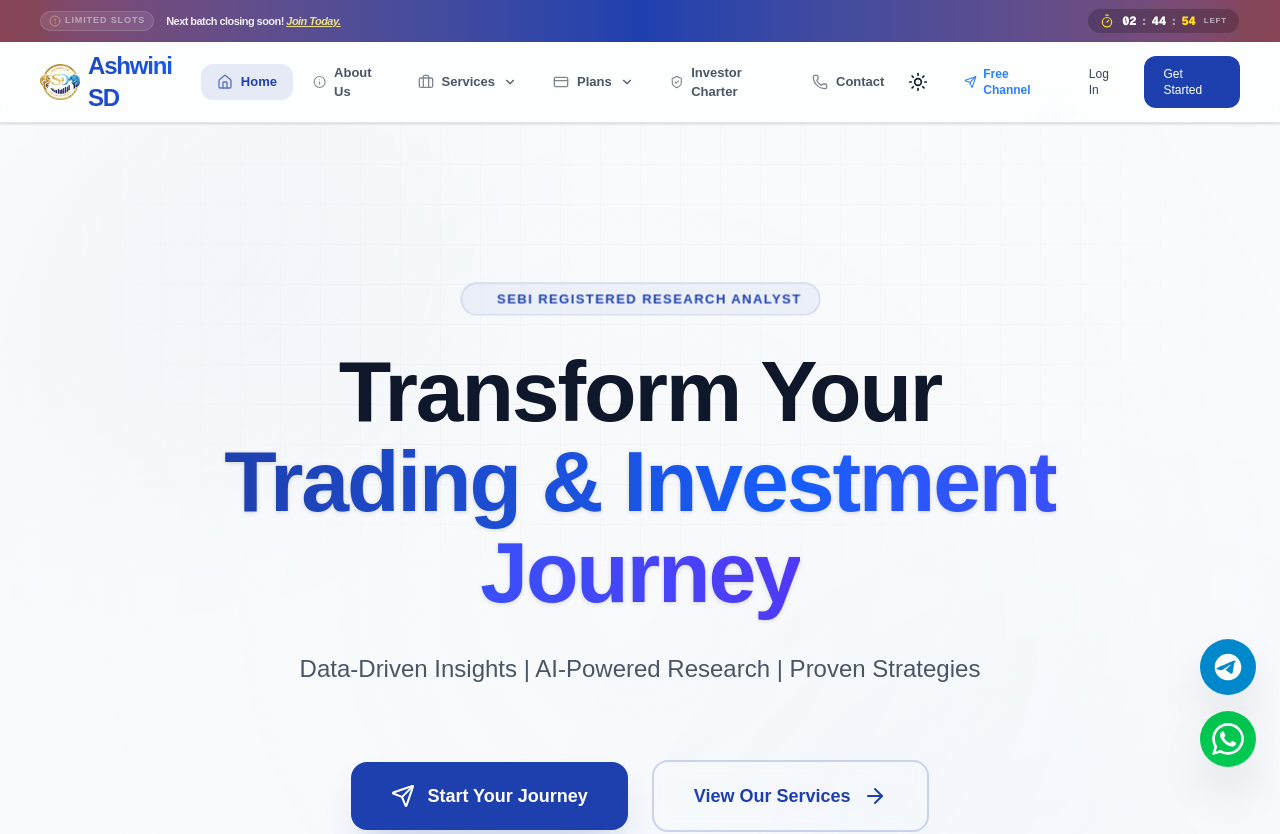
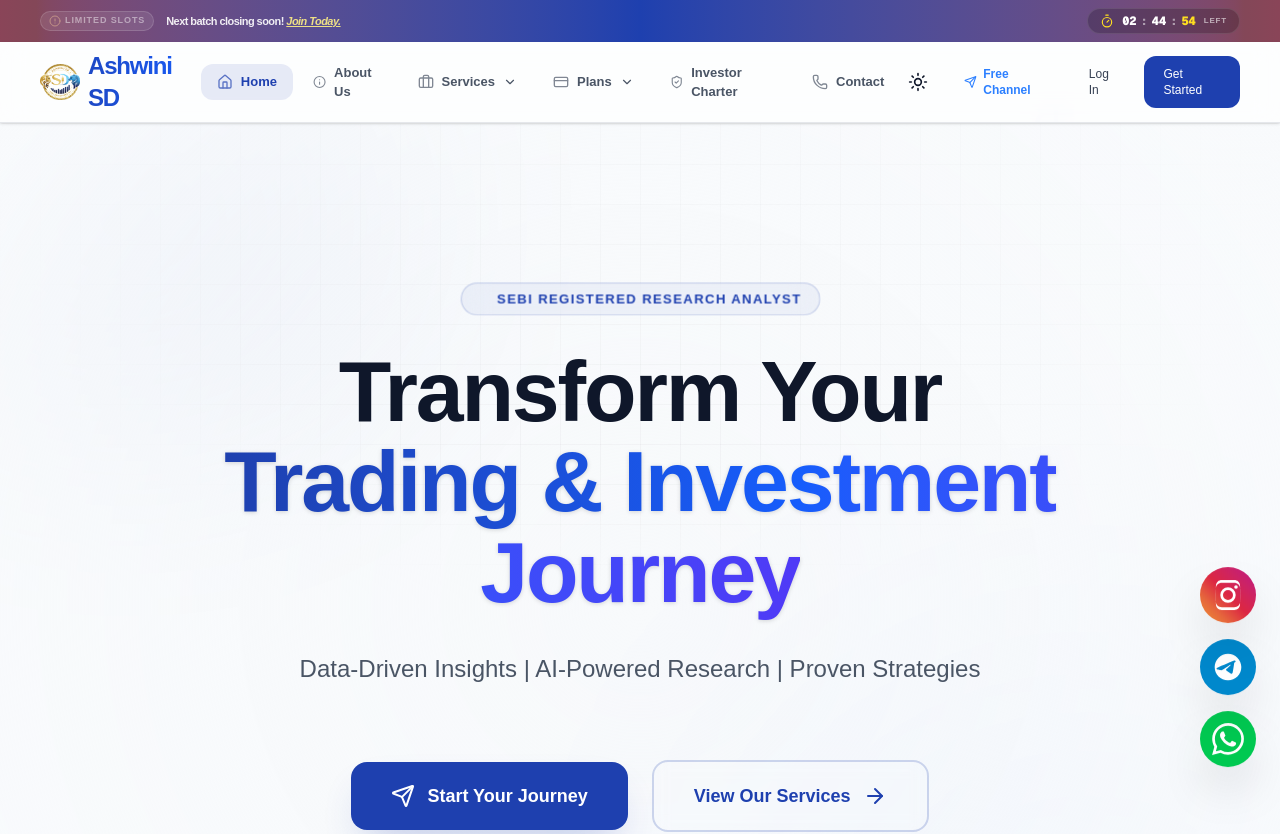
Before and after one commit to Donniedarko45/project-consult-1, a Next.js app in the folder frontend/: page / in a window 1280 px wide. Shown: the top 834 px of the page. Built offline with nearby package versions, Linux system fonts and the light colour scheme.

Commit message:
error fix

```diff
--- a/frontend/src/app/layout.tsx
+++ b/frontend/src/app/layout.tsx
@@ -5,6 +5,7 @@ import { ThemeProvider } from "@/components/ui/theme-provider";
 import { Navbar } from "@/components/layout/navbar";
 import { WhatsAppButton } from "@/components/ui/whatsapp-button";
 import { TelegramButton } from "@/components/ui/telegram-button";
+import { InstagramButton } from "@/components/ui/instagram-button";
 import { AuthProvider } from "@/contexts/auth-context";
 
 const geistSans = Geist({
@@ -44,6 +45,7 @@ export default function RootLayout({
             {children}
             <WhatsAppButton />
             <TelegramButton />
+            <InstagramButton />
           </AuthProvider>
         </ThemeProvider>
       </body>
--- /dev/null
+++ b/frontend/src/components/ui/instagram-button.tsx
@@ -0,0 +1,26 @@
+"use client";
+
+import Link from "next/link";
+
+export function InstagramButton() {
+  return (
+    <Link
+      href="https://www.instagram.com/ashwinisd_researchanalyst?igsh=NjJhNTUyMHpxYjF0"
+      target="_blank"
+      rel="noopener noreferrer"
+      className="fixed bottom-[10.5rem] right-6 z-50 flex items-center justify-center w-14 h-14 text-white rounded-full shadow-2xl transition-transform hover:scale-110 animate-bounce-slow bg-[linear-gradient(45deg,#f09433_0%,#e6683c_25%,#dc2743_50%,#cc2366_75%,#bc1888_100%)]"
+      aria-label="Follow us on Instagram"
+      suppressHydrationWarning
+    >
+      <svg
+        viewBox="0 0 24 24"
+        width="30"
+        height="30"
+        fill="currentColor"
+        className="fill-current"
+      >
+        <path d="M12 2.163c3.204 0 3.584.012 4.85.07 1.366.062 2.633.336 3.608 1.311.975.975 1.249 2.242 1.311 3.608.058 1.266.069 1.646.069 4.85s-.012 3.584-.07 4.85c-.062 1.366-.336 2.633-1.311 3.608-.975.975-2.242 1.249-3.608 1.311-1.266.058-1.646.069-4.85.069s-3.584-.012-4.85-.07c-1.366-.062-2.633-.336-3.608-1.311-.975-.975-1.249-2.242-1.311-3.608C2.175 15.747 2.163 15.367 2.163 12s.012-3.584.07-4.85c.062-1.366.336-2.633 1.311-3.608.975-.975 2.242-1.249 3.608-1.311C8.416 2.175 8.796 2.163 12 2.163zm0-2.163C8.741 0 8.332.013 7.052.072 5.775.131 4.602.396 3.635 1.363 2.668 2.33 2.403 3.503 2.344 4.78 2.285 6.06 2.272 6.469 2.272 12s.013 5.94.072 7.22c.059 1.277.324 2.45 1.291 3.417.967.967 2.14 1.232 3.417 1.291C8.332 23.987 8.741 24 12 24s3.668-.013 4.948-.072c1.277-.059 2.45-.324 3.417-1.291.967-.967 1.232-2.14 1.291-3.417.059-1.28.072-1.689.072-7.22s-.013-5.94-.072-7.22c-.059-1.277-.324-2.45-1.291-3.417C19.398.396 18.225.131 16.948.072 15.668.013 15.259 0 12 0zm0 5.838a6.162 6.162 0 100 12.324 6.162 6.162 0 000-12.324zM12 16a4 4 0 110-8 4 4 0 010 8zm6.406-11.845a1.44 1.44 0 100 2.881 1.44 1.44 0 000-2.881z" />
+      </svg>
+    </Link>
+  );
+}
```
